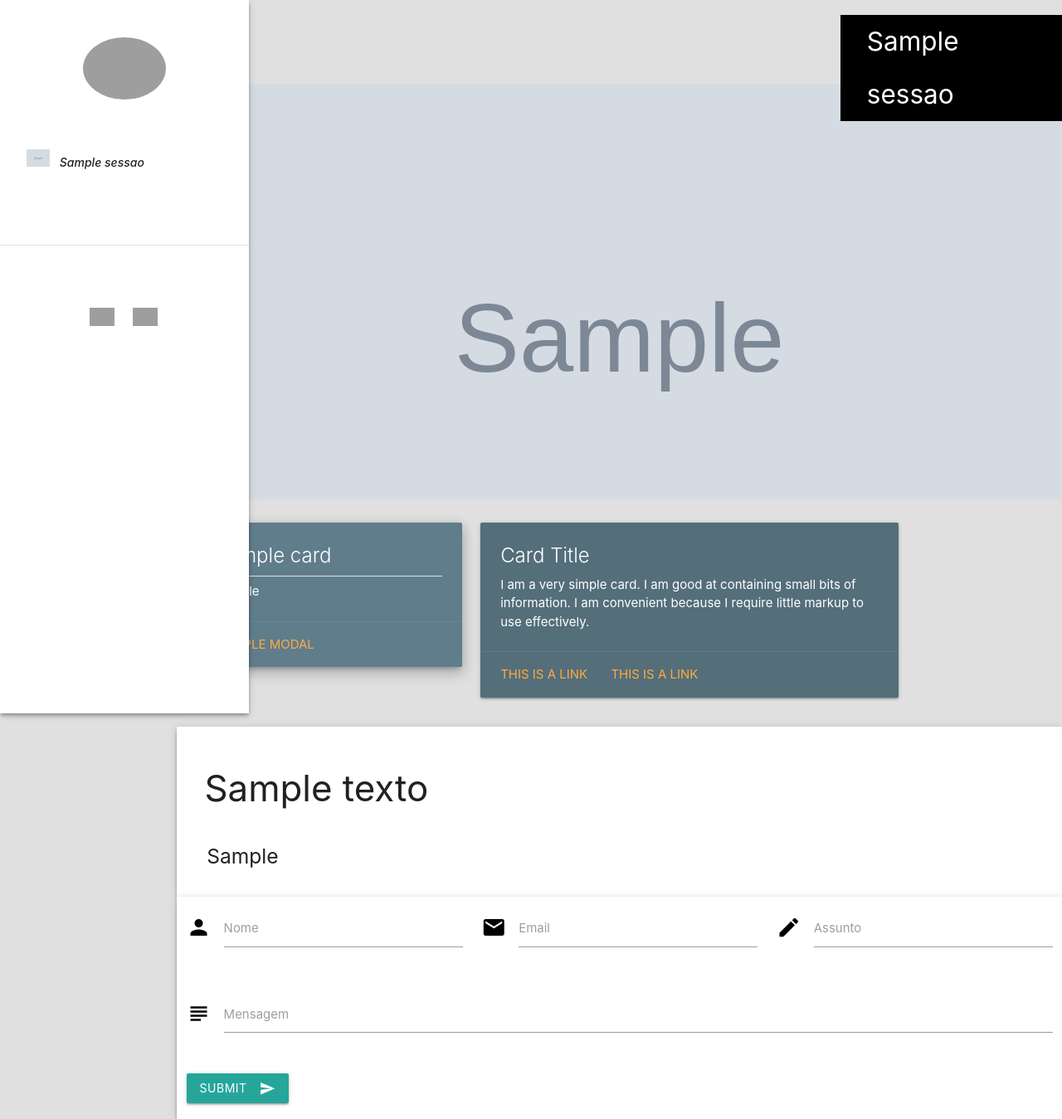
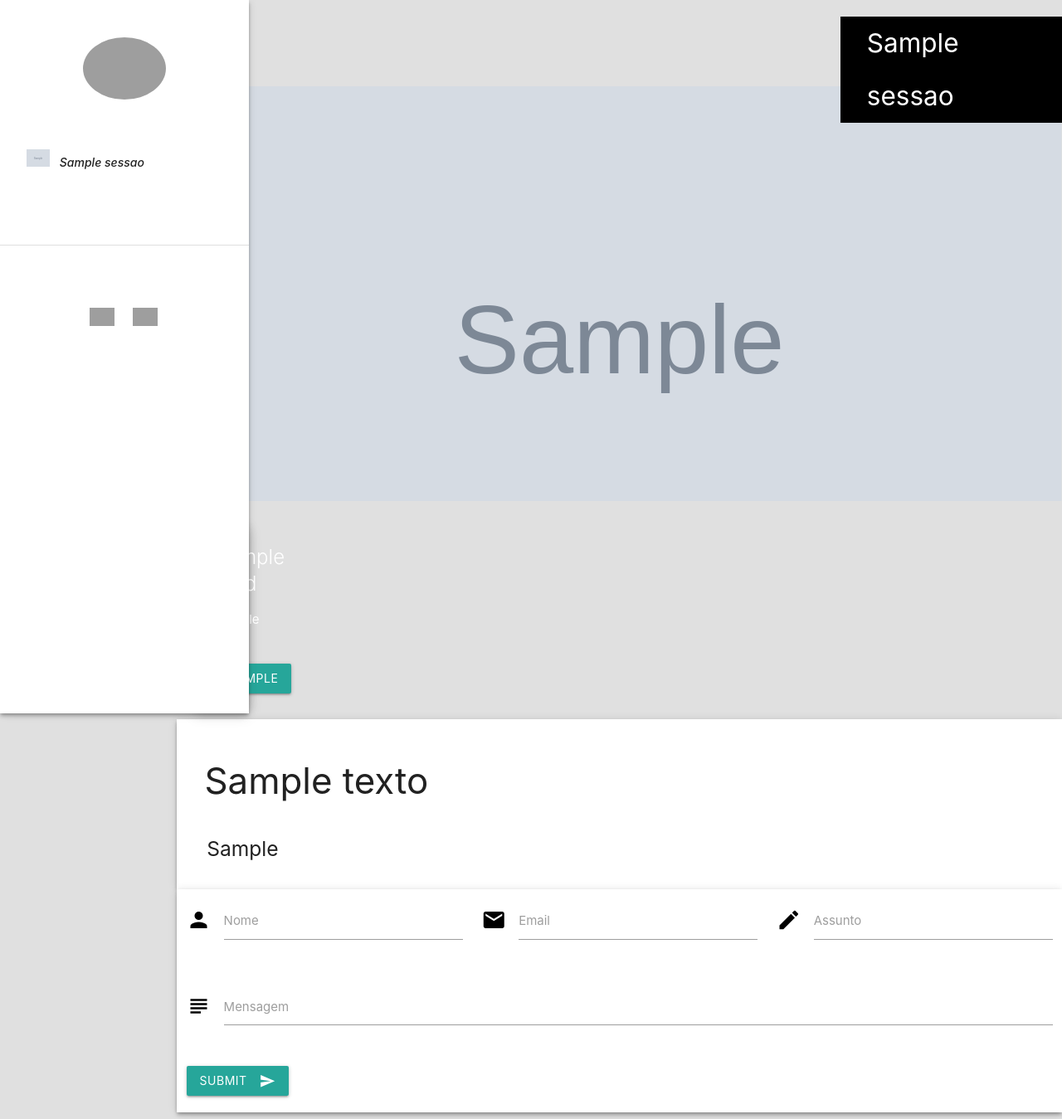
Before and after one commit to fjrleao/portfolio, a Django app: page / in a window 1280 px wide. Shown: the top 1349 px of the page at 83% size. Run offline with Django 3.2, Linux system fonts and the light colour scheme; tables that the repository leaves empty hold one stand-in row (values such as "Sample post"); grey boxes marked "Sample" are stand-in pictures; grey boxes are pictures that could not be loaded.

Commit message:
Configuracao do modal no frontend

```diff
--- a/portfolio/admin.py
+++ b/portfolio/admin.py
@@ -23,3 +23,6 @@
 class ModalAdmin(admin.ModelAdmin):
     list_display = ['titulo', 'card']
     search_fields = ['titulo']
+    prepopulated_fields = {
+        'slug': ('titulo', )
+        }
--- a/portfolio/models.py
+++ b/portfolio/models.py
@@ -33,9 +33,10 @@
         return self.titulo
 
 class Modal(models.Model):
-    titulo = models.CharField(max_length=25, null=False)
+    titulo = models.CharField(max_length=25, null=False, unique=True)
     conteudo = models.TextField(null=False)
     card = models.ForeignKey(Card, on_delete=models.CASCADE)
+    slug = models.SlugField()
 
     def __str__(self):
         return self.titulo
--- a/portfolio/static/css/main.css
+++ b/portfolio/static/css/main.css
@@ -57,3 +57,8 @@
     padding-left: 1em;
     padding-right: 1em;
 }
+
+#corpo-modal{
+    white-space: pre-line;
+    text-align: justify;
+}
--- a/portfolio/static/js/main.js
+++ b/portfolio/static/js/main.js
@@ -9,10 +9,10 @@
     M.Materialbox.init(materialBoxed)
 })
 
-function abreModal(id){
+function abreModal(botao){
 
-	let titulo = document.getElementById('competencias-titulo').textContent
-	let corpo = document.getElementById('competencias-corpo').textContentx
+	let corpo = document.getElementById('corpo-'+botao.name).textContent
+	let titulo = document.getElementById('titulo-'+botao.name).textContent
 	let titulo_modal = document.getElementById('titulo-modal')
 	let corpo_modal = document.getElementById('corpo-modal')
 
--- a/portfolio/templates/index.html
+++ b/portfolio/templates/index.html
@@ -52,12 +52,15 @@
         <!--CORPO DA PAGINA-->
         <div class="col s12 m12 l9 xl10">
             {% for sessao in sessoes %}
+                <div class="row">
+                    <a name={{sessao.slug}}></a>
+                </div>
                 <div class="row titulo">
                     <nav class="transparent z-depth-0">
                         <div class="nav-wrapper">
                             <div class="col right xl3 l6 m8 s10">
                                 <div class="row">
-                                    <a name={{sessao.slug}} class="brand-logo black white-text">{{sessao.titulo}}</a>
+                                    <a class="brand-logo black white-text">{{sessao.titulo}}</a>
                                 </div>
                             </div>
                             <div class="col">
@@ -90,7 +93,15 @@
                                         {% for modal in modals %}
                                             {% if modal.card == card %}
                                                 <div class="card-action">
-                                                    <a href="#">{{modal.titulo}}</a>
+                                                    <button class="btn waves-effect waves-light" type="submit" name="{{modal.slug}}" onClick="abreModal(this)">{{modal.titulo}}
+                                                        <i class="material-icons right">open_in_new</i>
+                                                    </button>
+                                                    <div id="titulo-{{modal.slug}}" hidden>
+                                                        {{modal.titulo}}
+                                                    </div>
+                                                    <div id="corpo-{{modal.slug}}" hidden>
+                                                        {{modal.conteudo}}
+                                                    </div>
                                                 </div>
                                             {% endif %}
                                         {% endfor %}
@@ -98,21 +109,6 @@
                                 </div>
                             {% endif %}
                         {% endfor %}
-                        <div class="row">
-    <div class="col s12 m6">
-      <div class="card blue-grey darken-1">
-        <div class="card-content white-text">
-          <span class="card-title">Card Title</span>
-          <p>I am a very simple card. I am good at containing small bits of information.
-          I am convenient because I require little markup to use effectively.</p>
-        </div>
-        <div class="card-action">
-          <a href="#">This is a link</a>
-          <a href="#">This is a link</a>
-        </div>
-      </div>
-    </div>
-  </div>
                     </div>
                     {% for texto in textos %}
                         {% if texto.sessao == sessao %}
```
